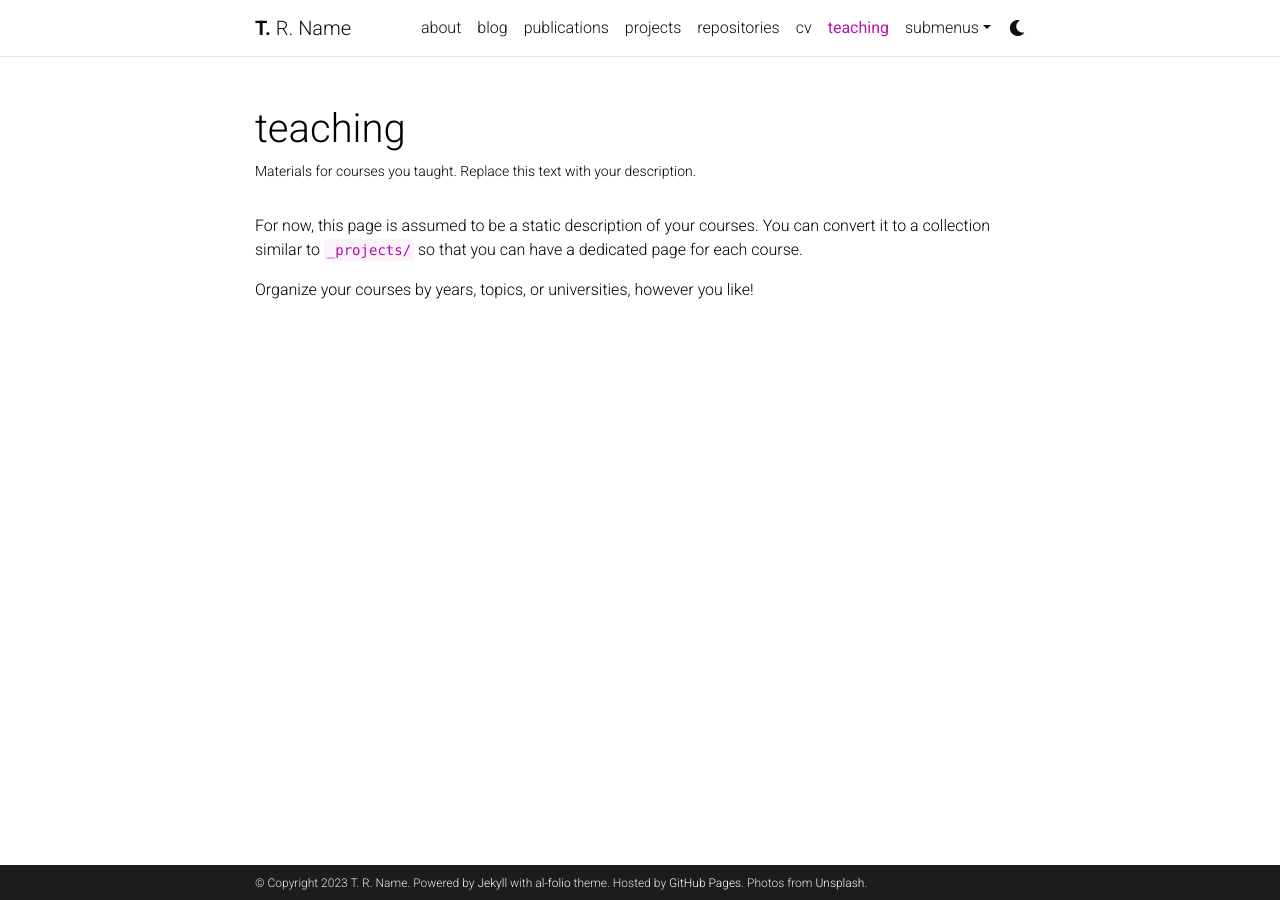
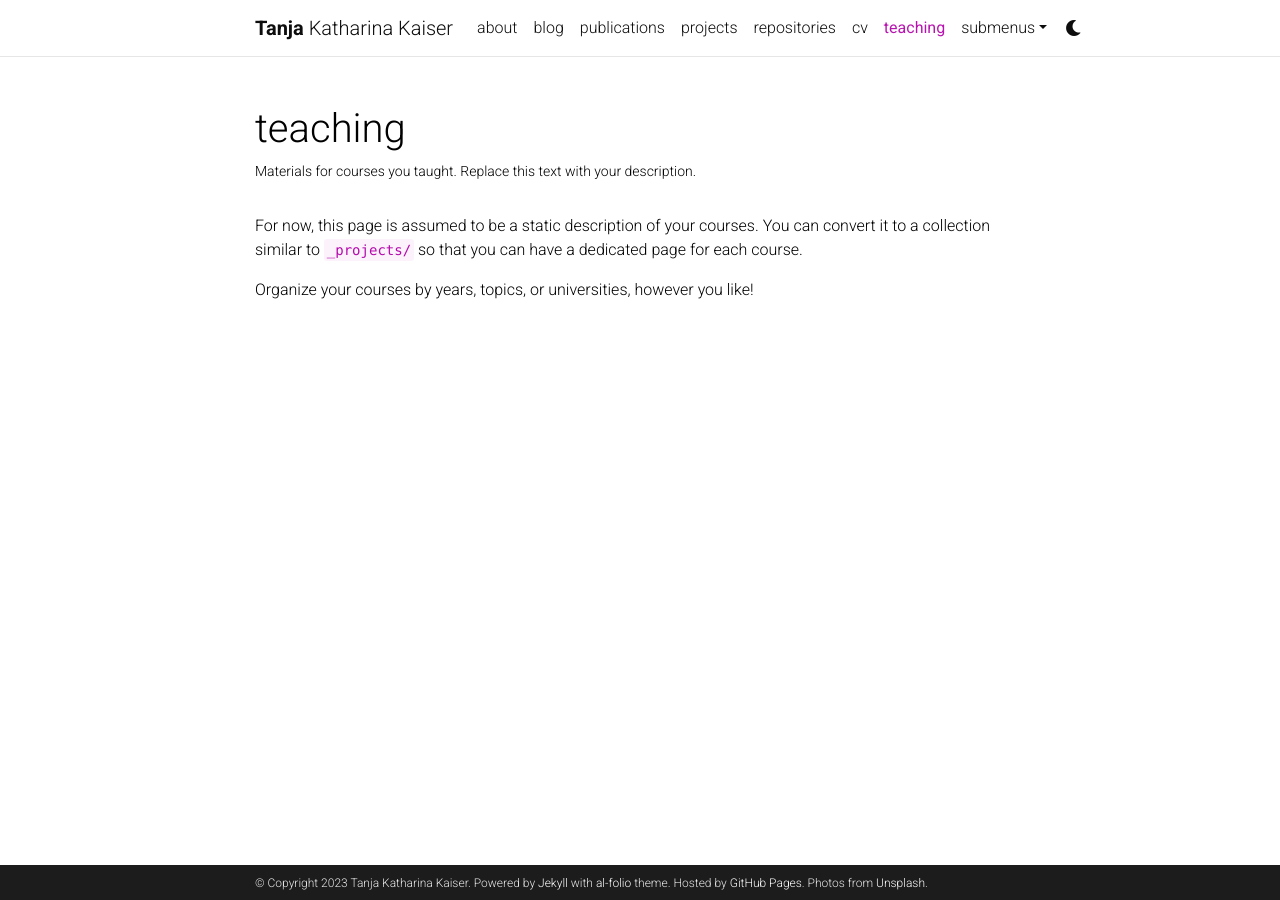
Before and after one commit to msminirobot/msminirobot.github.io, a Jekyll site: the page built from _pages/teaching.md, in a window 1280 px wide. Built offline with Jekyll 4.4.1, drawn with Linux system fonts in a browser that asks for light colours; comment, search, counter and statistics services are not loaded; a style sheet for code colours, icons or effects is not loaded.

Commit message:
Update _config.yml

```diff
--- a/_config.yml
+++ b/_config.yml
@@ -3,10 +3,10 @@
 # -----------------------------------------------------------------------------
 
 title: blank # the website title (if blank, full name will be used instead)
-first_name: T.
-middle_name: R.
-last_name: Name
-email: you@example.com
+first_name: Tanja
+middle_name: Katharina
+last_name: Kaiser
+email: tanjakkaiser@gmail.com
 description: > # the ">" symbol means to ignore newlines until "footer_text:"
   A simple, whitespace theme for academics. Based on [*folio](https://github.com/bogoli/-folio) design.
 footer_text: >
@@ -67,11 +67,11 @@ og_image: # The site-wide (default for all links) Open Graph preview image
 # Social integration
 # -----------------------------------------------------------------------------
 
-github_username: # your GitHub user name
+github_username: msminirobot
 gitlab_username: # your GitLab user name
-twitter_username: # your Twitter handle
+twitter_username: msminirobot
 mastodon_username: # your mastodon instance+username in the format instance.tld/@username
-linkedin_username: # your LinkedIn user name
+linkedin_username: tanjakkaiser
 telegram_username: # your Telegram user name
 scholar_userid: # your Google Scholar ID
 semanticscholar_id: # your Semantic Scholar ID
```
